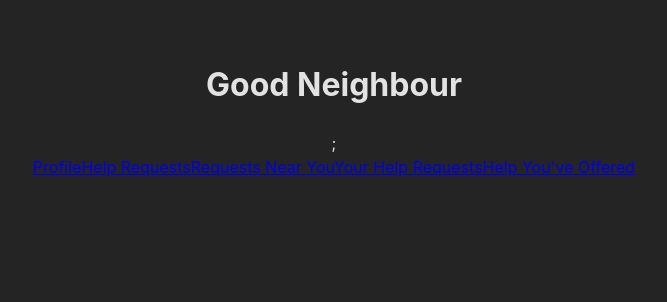
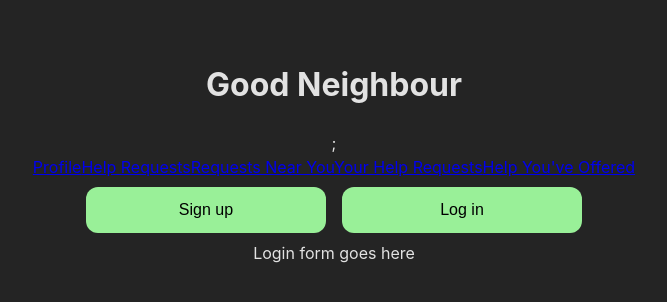
Before and after one commit to serhii-fsi/good-neighbour, a React (Vite) app in the folder frontend/: page /login in a window 1280 px wide. Shown: the top 302 px of the page, without its empty margins (306-973 px from the left). Built offline with nearby package versions, Linux system fonts and the light colour scheme.

Commit message:
SignupLogin component display buttons in App

```diff
--- a/frontend/src/App.jsx
+++ b/frontend/src/App.jsx
@@ -1,11 +1,13 @@
 import { Routes, Route } from "react-router-dom";
 import "./App.css";
 import Header from "./components/Header";
+import SignupLogin from "./pages/SignupLogin";
 
 function App() {
   return (
     <>
       <Header />
+      <SignupLogin />
       <Routes>
         <Route></Route>
       </Routes>
--- /dev/null
+++ b/frontend/src/components/LoginForm.jsx
@@ -0,0 +1,5 @@
+function LoginForm() {
+    return <>Login form goes here</>
+}
+
+export default LoginForm;
--- a/frontend/src/components/SignupForm.jsx
+++ b/frontend/src/components/SignupForm.jsx
@@ -0,0 +1,5 @@
+function SignupForm() {
+    return <>signup form</>
+}
+
+export default SignupForm;
--- a/frontend/src/index.css
+++ b/frontend/src/index.css
@@ -14,12 +14,18 @@
 }
 
 .block {
-  display: block;
-  width: 100%;
+  display: inline-block;
+  width: 20%;
   border: none;
-  background-color: #9ef3d4;
+  background-color: #99f098;
   padding: 14px 28px;
   font-size: 16px;
   cursor: pointer;
   text-align: center;
+  border-radius: 12px;
+  margin: 8px;
 }
+
+.column {
+  flex-direction: column;
+}
--- a/frontend/src/pages/SignupLogin.jsx
+++ b/frontend/src/pages/SignupLogin.jsx
@@ -1,8 +1,22 @@
+import { Link, Routes, Route } from 'react-router-dom';
+import SignupForm from '../components/SignupForm';
+import LoginForm from '../components/LoginForm';
+
 function SignupLogin() {
     return (
     <>
-    <button type="button" class="block">Sign up</button>
-    <button type="button" class="block">Log in</button>
+    <Link to="/signup" >
+    <button type="button" className="block">Sign up</button>
+    </Link>
+    <Link to="/login">
+    <button type="button" className="block">Log in</button>
+    </Link>
+    <div className='column'>
+    <Routes>
+    <Route path="/signup" element={<SignupForm /> } />
+    <Route path="/login" element={<LoginForm /> }  />
+    </Routes>
+    </div>
     </>
     )
 }
```
